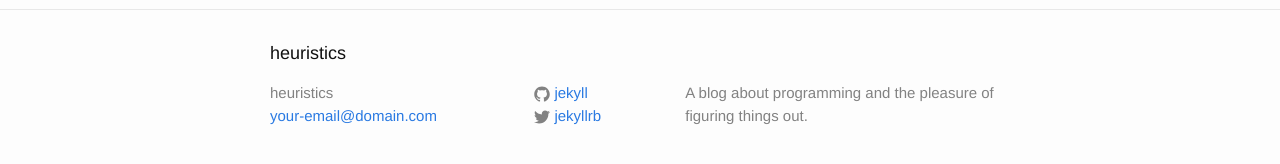
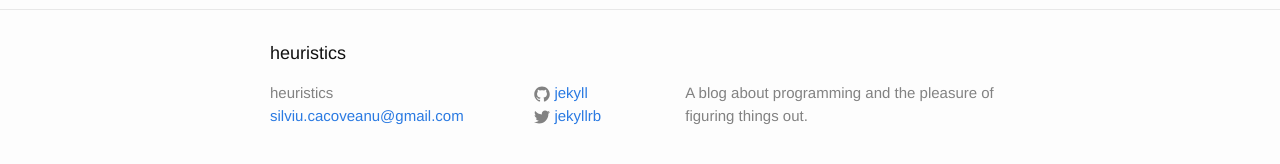
Before and after one commit to chronicweirdo/blog, a Jekyll site: the page built from about.md, in a window 1280 px wide. Shown: the part 341-505 px from the top of the page. Built offline with Jekyll 4.4.1, drawn with Linux system fonts in a browser that asks for light colours.

Commit message:
updating the yaml

```diff
--- a/_config.yml
+++ b/_config.yml
@@ -1,10 +1,10 @@
 # Site settings
 title: heuristics
-email: your-email@domain.com
+email: silviu.cacoveanu@gmail.com
 description: > # this means to ignore newlines until "baseurl:"
   A blog about programming and the pleasure of figuring things out.
 baseurl: "" # the subpath of your site, e.g. /blog/
-url: "http://mwahaha.net" # the base hostname & protocol for your site
+url: "http://heuristics.eu" # the base hostname & protocol for your site
 twitter_username: jekyllrb
 github_username:  jekyll
 
```
